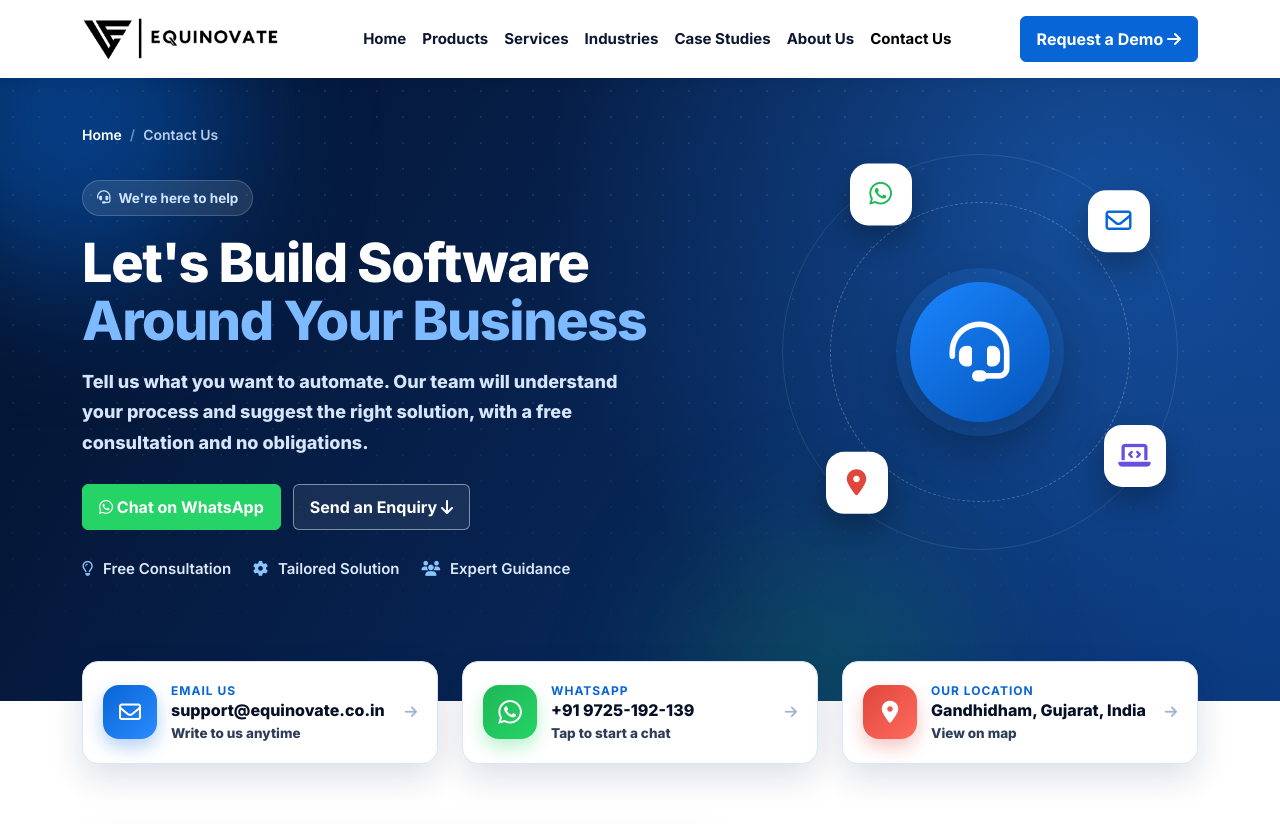
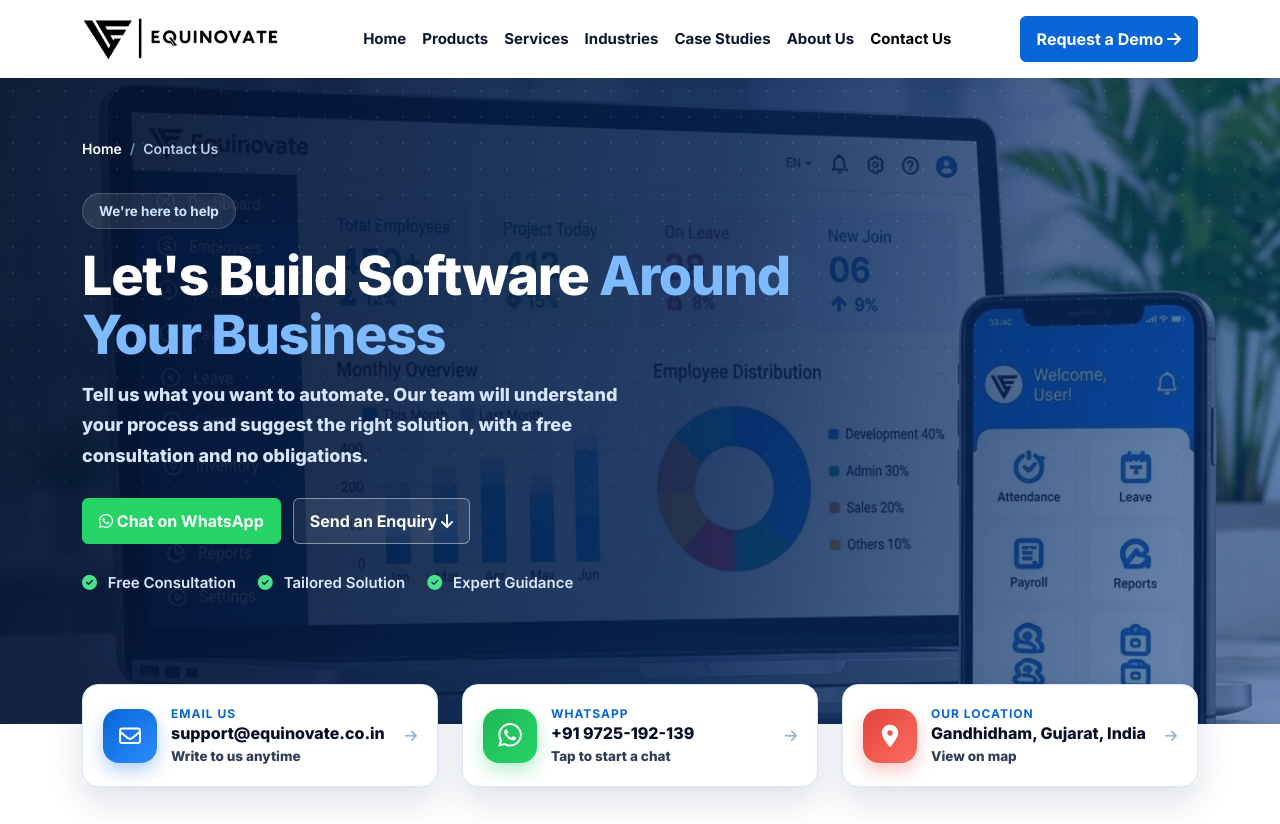
Before and after one commit to Akshattechie123/Equinovate, a plain HTML site: page contact.html in a window 1280 px wide. Shown: the top 824 px of the page. Drawn offline with nearby package versions, Linux system fonts and the light colour scheme.

Commit message:
Update contact page

```diff
--- a/contact.html
+++ b/contact.html
@@ -18,6 +18,9 @@
 
     <!-- Font Awesome -->
     <link rel="stylesheet" href="https://cdnjs.cloudflare.com/ajax/libs/font-awesome/6.5.2/css/all.min.css">
+
+    <!-- AOS (Animate On Scroll) -->
+    <link rel="stylesheet" href="https://cdnjs.cloudflare.com/ajax/libs/aos/2.3.4/aos.css">
 
     <!-- Custom CSS -->
     <link rel="stylesheet" href="css/style.css">
@@ -62,26 +65,23 @@
 
 <!-- PAGE HEADER -->
 <section class="c-hero">
-    <span class="c-glow c-glow-1"></span>
-    <span class="c-glow c-glow-2"></span>
+    <div class="container position-relative">
+        <div class="row">
 
-    <div class="container position-relative">
-        <div class="row align-items-center g-5">
-
-            <div class="col-lg-7">
-                <nav aria-label="breadcrumb">
+            <div class="col-lg-8">
+                <nav aria-label="breadcrumb" data-aos="fade-down">
                     <ol class="c-breadcrumb">
                         <li><a href="index.html#home">Home</a></li>
                         <li aria-current="page">Contact Us</li>
                     </ol>
                 </nav>
 
-                <span class="c-pill"><i class="fa-solid fa-headset"></i> We're here to help</span>
-                <h1>Let's Build Software <span>Around Your Business</span></h1>
-                <p>Tell us what you want to automate. Our team will understand your process and suggest the right solution, with a free consultation and no obligations.</p>
+                <span class="c-pill" data-aos="fade-up">We're here to help</span>
+                <h1 data-aos="fade-up" data-aos-delay="100">Let's Build Software <span>Around Your Business</span></h1>
+                <p data-aos="fade-up" data-aos-delay="200">Tell us what you want to automate. Our team will understand your process and suggest the right solution, with a free consultation and no obligations.</p>
 
-                <div class="c-hero-actions">
-                    <a href="https://wa.me/919725192139" target="_blank" rel="noopener noreferrer" class="btn btn-whatsapp">
+                <div class="c-hero-actions" data-aos="fade-up" data-aos-delay="300">
+                    <a href="https://wa.me/919725192139?text=Hello%20Equinovate%20Team%2C%0A%0AI%20visited%20your%20website%20and%20would%20like%20to%20know%20more%20about%20your%20software%20solutions.%20Please%20get%20in%20touch%20with%20me.%0A%0AThank%20you." target="_blank" rel="noopener noreferrer" class="btn btn-whatsapp">
                         <i class="fa-brands fa-whatsapp"></i> Chat on WhatsApp
                     </a>
                     <a href="#enquiry" class="btn btn-light-outline">
@@ -89,22 +89,10 @@
                     </a>
                 </div>
 
-                <div class="c-chips">
-                    <span><i class="fa-regular fa-lightbulb"></i> Free Consultation</span>
-                    <span><i class="fa-solid fa-gear"></i> Tailored Solution</span>
-                    <span><i class="fa-solid fa-users"></i> Expert Guidance</span>
-                </div>
-            </div>
-
-            <div class="col-lg-5 d-none d-lg-block">
-                <div class="c-orbit" aria-hidden="true">
-                    <span class="c-ring c-ring-1"></span>
-                    <span class="c-ring c-ring-2"></span>
-                    <span class="c-core"><i class="fa-solid fa-headset"></i></span>
-                    <span class="c-float c-float-1"><i class="fa-brands fa-whatsapp"></i></span>
-                    <span class="c-float c-float-2"><i class="fa-regular fa-envelope"></i></span>
-                    <span class="c-float c-float-3"><i class="fa-solid fa-location-dot"></i></span>
-                    <span class="c-float c-float-4"><i class="fa-solid fa-laptop-code"></i></span>
+                <div class="c-chips" data-aos="fade-up" data-aos-delay="400">
+                    <span><i class="fa-solid fa-circle-check"></i> Free Consultation</span>
+                    <span><i class="fa-solid fa-circle-check"></i> Tailored Solution</span>
+                    <span><i class="fa-solid fa-circle-check"></i> Expert Guidance</span>
                 </div>
             </div>
 
@@ -118,8 +106,8 @@
     <div class="container">
         <div class="row g-3 g-lg-4">
 
-            <div class="col-md-6 col-lg-4 c-rv">
-                <a class="c-card" href="mailto:support@equinovate.co.in">
+            <div class="col-md-6 col-lg-4" data-aos="fade-up" data-aos-delay="0">
+                <a class="c-card" href="mailto:support@equinovate.co.in?subject=Enquiry%20about%20Equinovate%20Software%20Solutions&body=Hello%20Equinovate%20Team%2C%0D%0A%0D%0AI%20would%20like%20to%20know%20more%20about%20your%20software%20solutions.%0D%0A%0D%0AName%3A%20%0D%0ACompany%3A%20%0D%0AMobile%3A%20%0D%0ARequirement%20%28ERP%20%2F%20HRMS%20%2F%20Custom%20Software%20%2F%20Mobile%20App%20%2F%20SAP%29%3A%20%0D%0A%0D%0AThank%20you.">
                     <span class="c-icon"><i class="fa-regular fa-envelope"></i></span>
                     <div>
                         <small>Email Us</small>
@@ -130,8 +118,8 @@
                 </a>
             </div>
 
-            <div class="col-md-6 col-lg-4 c-rv">
-                <a class="c-card" href="https://wa.me/919725192139" target="_blank" rel="noopener noreferrer">
+            <div class="col-md-6 col-lg-4" data-aos="fade-up" data-aos-delay="100">
+                <a class="c-card" href="https://wa.me/919725192139?text=Hello%20Equinovate%20Team%2C%0A%0AI%20visited%20your%20website%20and%20would%20like%20to%20know%20more%20about%20your%20software%20solutions.%20Please%20get%20in%20touch%20with%20me.%0A%0AThank%20you." target="_blank" rel="noopener noreferrer">
                     <span class="c-icon c-icon-wa"><i class="fa-brands fa-whatsapp"></i></span>
                     <div>
                         <small>WhatsApp</small>
@@ -142,7 +130,7 @@
                 </a>
             </div>
 
-            <div class="col-md-12 col-lg-4 c-rv">
+            <div class="col-md-12 col-lg-4" data-aos="fade-up" data-aos-delay="200">
                 <a class="c-card" href="#map">
                     <span class="c-icon c-icon-loc"><i class="fa-solid fa-location-dot"></i></span>
                     <div>
@@ -164,7 +152,7 @@
     <div class="container">
         <div class="row g-4 align-items-stretch">
 
-            <div class="col-lg-7 c-rv">
+            <div class="col-lg-7" data-aos="fade-right">
                 <div class="c-form-card">
                     <span class="section-label">ENQUIRY FORM</span>
                     <h2>Send Us Your Requirement</h2>
@@ -240,7 +228,7 @@
                 </div>
             </div>
 
-            <div class="col-lg-5 c-rv">
+            <div class="col-lg-5" data-aos="fade-left" data-aos-delay="150">
                 <aside class="c-side">
                     <span class="c-side-deco" aria-hidden="true"></span>
                     <span class="section-label">WHAT HAPPENS NEXT</span>
@@ -262,8 +250,8 @@
                     </ol>
 
                     <div class="c-direct">
-                        <a href="https://wa.me/919725192139" target="_blank" rel="noopener noreferrer"><i class="fa-brands fa-whatsapp"></i> +91 9725-192-139</a>
-                        <a href="mailto:support@equinovate.co.in"><i class="fa-regular fa-envelope"></i> support@equinovate.co.in</a>
+                        <a href="https://wa.me/919725192139?text=Hello%20Equinovate%20Team%2C%0A%0AI%20visited%20your%20website%20and%20would%20like%20to%20know%20more%20about%20your%20software%20solutions.%20Please%20get%20in%20touch%20with%20me.%0A%0AThank%20you." target="_blank" rel="noopener noreferrer"><i class="fa-brands fa-whatsapp"></i> +91 9725-192-139</a>
+                        <a href="mailto:support@equinovate.co.in?subject=Enquiry%20about%20Equinovate%20Software%20Solutions&body=Hello%20Equinovate%20Team%2C%0D%0A%0D%0AI%20would%20like%20to%20know%20more%20about%20your%20software%20solutions.%0D%0A%0D%0AName%3A%20%0D%0ACompany%3A%20%0D%0AMobile%3A%20%0D%0ARequirement%20%28ERP%20%2F%20HRMS%20%2F%20Custom%20Software%20%2F%20Mobile%20App%20%2F%20SAP%29%3A%20%0D%0A%0D%0AThank%20you."><i class="fa-regular fa-envelope"></i> support@equinovate.co.in</a>
                     </div>
 
                     <div class="c-follow">
@@ -272,7 +260,7 @@
                             <a href="https://www.instagram.com/equinovateitsolutionspvtltd/" target="_blank" rel="noopener noreferrer" class="social-instagram" aria-label="Instagram" title="Instagram"><i class="fa-brands fa-instagram"></i></a>
                             <a href="https://www.facebook.com/people/Equinovate-IT-Solutions-Private-Limited/61591953458714/" target="_blank" rel="noopener noreferrer" class="social-facebook" aria-label="Facebook" title="Facebook"><i class="fa-brands fa-facebook-f"></i></a>
                             <a href="https://www.linkedin.com/company/equinovate-it-solution/" target="_blank" rel="noopener noreferrer" class="social-linkedin" aria-label="LinkedIn" title="LinkedIn"><i class="fa-brands fa-linkedin-in"></i></a>
-                            <a href="https://wa.me/919725192139" target="_blank" rel="noopener noreferrer" class="social-whatsapp" aria-label="WhatsApp" title="WhatsApp"><i class="fa-brands fa-whatsapp"></i></a>
+                            <a href="https://wa.me/919725192139?text=Hello%20Equinovate%20Team%2C%0A%0AI%20visited%20your%20website%20and%20would%20like%20to%20know%20more%20about%20your%20software%20solutions.%20Please%20get%20in%20touch%20with%20me.%0A%0AThank%20you." target="_blank" rel="noopener noreferrer" class="social-whatsapp" aria-label="WhatsApp" title="WhatsApp"><i class="fa-brands fa-whatsapp"></i></a>
                         </div>
                     </div>
                 </aside>
@@ -286,14 +274,14 @@
 <!-- FAQ -->
 <section class="c-faq">
     <div class="container">
-        <div class="text-center mb-4">
+        <div class="text-center mb-4" data-aos="fade-up">
             <span class="section-label">QUICK ANSWERS</span>
             <h2>Frequently Asked Questions</h2>
         </div>
 
         <div class="accordion c-accordion" id="faqList">
 
-            <div class="accordion-item">
+            <div class="accordion-item" data-aos="fade-up" data-aos-delay="0">
                 <h3 class="accordion-header">
                     <button class="accordion-button" type="button" data-bs-toggle="collapse" data-bs-target="#faq1" aria-expanded="true" aria-controls="faq1">
                         What kind of software does Equinovate build?
@@ -304,7 +292,7 @@
                 </div>
             </div>
 
-            <div class="accordion-item">
+            <div class="accordion-item" data-aos="fade-up" data-aos-delay="100">
                 <h3 class="accordion-header">
                     <button class="accordion-button collapsed" type="button" data-bs-toggle="collapse" data-bs-target="#faq2" aria-expanded="false" aria-controls="faq2">
                         Can the software be customised for my business?
@@ -315,7 +303,7 @@
                 </div>
             </div>
 
-            <div class="accordion-item">
+            <div class="accordion-item" data-aos="fade-up" data-aos-delay="200">
                 <h3 class="accordion-header">
                     <button class="accordion-button collapsed" type="button" data-bs-toggle="collapse" data-bs-target="#faq3" aria-expanded="false" aria-controls="faq3">
                         Do you offer a free demo or consultation?
@@ -326,7 +314,7 @@
                 </div>
             </div>
 
-            <div class="accordion-item">
+            <div class="accordion-item" data-aos="fade-up" data-aos-delay="300">
                 <h3 class="accordion-header">
                     <button class="accordion-button collapsed" type="button" data-bs-toggle="collapse" data-bs-target="#faq4" aria-expanded="false" aria-controls="faq4">
                         What is the best way to reach the team quickly?
@@ -345,12 +333,12 @@
 <!-- MAP -->
 <section class="c-map-section" id="map">
     <div class="container">
-        <div class="text-center mb-4">
+        <div class="text-center mb-4" data-aos="fade-up">
             <span class="section-label">FIND US</span>
             <h2>Visit Us in Gandhidham, Gujarat</h2>
         </div>
 
-        <div class="c-map">
+        <div class="c-map" data-aos="zoom-in">
             <iframe src="https://www.google.com/maps/embed?pb=!1m14!1m8!1m3!1d93147.31075597944!2d70.119053!3d23.066694!3m2!1i1024!2i768!4f13.1!3m3!1m2!1s0x3950b98e8bec0d97%3A0x9d6ccb522ee8f6e0!2sGandhidham%2C%20Gujarat%2C%20India!5e1!3m2!1sen!2sus!4v1795686969568!5m2!1sen!2sus" width="100%" height="450" style="border:0;" allowfullscreen="" loading="lazy" referrerpolicy="strict-origin-when-cross-origin" title="Equinovate location on Google Maps"></iframe>
 
             <div class="c-map-card">
@@ -369,14 +357,14 @@
 <!-- CTA BAND -->
 <section class="c-cta">
     <div class="container">
-        <div class="c-cta-box">
+        <div class="c-cta-box" data-aos="fade-up">
             <div>
                 <h2>Ready to automate your business?</h2>
                 <p>Talk to our team today and get a free consultation.</p>
             </div>
             <div class="c-cta-actions">
-                <a href="https://wa.me/919725192139" target="_blank" rel="noopener noreferrer" class="btn btn-whatsapp"><i class="fa-brands fa-whatsapp"></i> WhatsApp Us</a>
-                <a href="mailto:support@equinovate.co.in" class="btn btn-light-outline"><i class="fa-regular fa-envelope"></i> Email Us</a>
+                <a href="https://wa.me/919725192139?text=Hello%20Equinovate%20Team%2C%0A%0AI%20want%20to%20automate%20my%20business%20and%20would%20like%20a%20free%20consultation.%20Please%20get%20in%20touch%20with%20me.%0A%0AThank%20you." target="_blank" rel="noopener noreferrer" class="btn btn-whatsapp"><i class="fa-brands fa-whatsapp"></i> WhatsApp Us</a>
+                <a href="mailto:support@equinovate.co.in?subject=Enquiry%20about%20Equinovate%20Software%20Solutions&body=Hello%20Equinovate%20Team%2C%0D%0A%0D%0AI%20would%20like%20to%20know%20more%20about%20your%20software%20solutions.%0D%0A%0D%0AName%3A%20%0D%0ACompany%3A%20%0D%0AMobile%3A%20%0D%0ARequirement%20%28ERP%20%2F%20HRMS%20%2F%20Custom%20Software%20%2F%20Mobile%20App%20%2F%20SAP%29%3A%20%0D%0A%0D%0AThank%20you." class="btn btn-light-outline"><i class="fa-regular fa-envelope"></i> Email Us</a>
             </div>
         </div>
     </div>
@@ -401,9 +389,9 @@
                 <a href="https://www.instagram.com/equinovateitsolutionspvtltd/" target="_blank" rel="noopener noreferrer" class="social-instagram" aria-label="Instagram" title="Instagram"><i class="fa-brands fa-instagram"></i></a>
                 <a href="https://www.facebook.com/people/Equinovate-IT-Solutions-Private-Limited/61591953458714/" target="_blank" rel="noopener noreferrer" class="social-facebook" aria-label="Facebook" title="Facebook"><i class="fa-brands fa-facebook-f"></i></a>
                 <a href="https://www.linkedin.com/company/equinovate-it-solution/" target="_blank" rel="noopener noreferrer" class="social-linkedin" aria-label="LinkedIn" title="LinkedIn"><i class="fa-brands fa-linkedin-in"></i></a>
-                <a href="https://wa.me/919725192139" target="_blank" rel="noopener noreferrer" class="social-whatsapp" aria-label="WhatsApp: +91 9725-192-139" title="WhatsApp: +91 9725-192-139"><i class="fa-brands fa-whatsapp"></i></a>
+                <a href="https://wa.me/919725192139?text=Hello%20Equinovate%20Team%2C%0A%0AI%20want%20to%20automate%20my%20business%20and%20would%20like%20a%20free%20consultation.%20Please%20get%20in%20touch%20with%20me.%0A%0AThank%20you." target="_blank" rel="noopener noreferrer" class="social-whatsapp" aria-label="WhatsApp: +91 9725-192-139" title="WhatsApp: +91 9725-192-139"><i class="fa-brands fa-whatsapp"></i></a>
             </div>
-            <a class="footer-email" href="mailto:support@equinovate.co.in"><i class="fa-regular fa-envelope"></i> support@equinovate.co.in</a>
+            <a class="footer-email" href="mailto:support@equinovate.co.in?subject=Enquiry%20about%20Equinovate%20Software%20Solutions&body=Hello%20Equinovate%20Team%2C%0D%0A%0D%0AI%20would%20like%20to%20know%20more%20about%20your%20software%20solutions.%0D%0A%0D%0AName%3A%20%0D%0ACompany%3A%20%0D%0AMobile%3A%20%0D%0ARequirement%20%28ERP%20%2F%20HRMS%20%2F%20Custom%20Software%20%2F%20Mobile%20App%20%2F%20SAP%29%3A%20%0D%0A%0D%0AThank%20you."><i class="fa-regular fa-envelope"></i> support@equinovate.co.in</a>
             <a class="footer-top" href="#top">Back to Top ↑</a>
         </div>
 
@@ -416,6 +404,7 @@
 </button>
 
 <script src="https://cdn.jsdelivr.net/npm/bootstrap@5.3.3/dist/js/bootstrap.bundle.min.js"></script>
+<script src="https://cdnjs.cloudflare.com/ajax/libs/aos/2.3.4/aos.js"></script>
 <script src="js/contact.js"></script>
 </body>
 </html>
--- a/css/contact.css
+++ b/css/contact.css
@@ -4,11 +4,12 @@
 .c-hero {
     position: relative;
     overflow: hidden;
-    padding: 46px 0 120px;
+    padding: 60px 0 130px;
     color: #fff;
     background:
-        radial-gradient(circle at 85% 20%, rgba(43, 140, 255, .35), transparent 45%),
-        linear-gradient(120deg, #04122e 0%, #072555 55%, #0b3a80 100%);
+        linear-gradient(100deg, rgba(4, 18, 46, .95) 0%, rgba(7, 37, 85, .88) 55%, rgba(11, 58, 128, .55) 100%),
+        url("../images/contact-hero-bg.jpg") center 60% / cover no-repeat;
+    background-color: #072555;
 }
 
 .c-hero::before {
@@ -21,16 +22,6 @@
     mask-image: linear-gradient(180deg, #000 30%, transparent 100%);
     pointer-events: none;
 }
-
-.c-glow {
-    position: absolute;
-    border-radius: 50%;
-    filter: blur(70px);
-    pointer-events: none;
-}
-
-.c-glow-1 { width: 320px; height: 320px; background: rgba(8, 113, 232, .45); top: -120px; left: -90px; }
-.c-glow-2 { width: 280px; height: 280px; background: rgba(37, 211, 102, .16); bottom: -120px; right: 25%; }
 
 .c-breadcrumb {
     display: flex;
@@ -57,10 +48,8 @@
 .c-breadcrumb a:hover { text-decoration: underline; }
 
 .c-pill {
-    display: inline-flex;
-    align-items: center;
-    gap: 8px;
-    padding: 7px 14px;
+    display: inline-block;
+    padding: 7px 16px;
     border-radius: 50px;
     font-size: 13.5px;
     font-weight: 700;
@@ -130,62 +119,7 @@
     font-weight: 600;
 }
 
-.c-chips i { color: #8cc4ff; margin-right: 6px; }
-
-/* orbit illustration */
-.c-orbit {
-    position: relative;
-    width: 380px;
-    height: 380px;
-    margin: 0 auto;
-}
-
-.c-ring {
-    position: absolute;
-    border-radius: 50%;
-    border: 1.5px dashed rgba(255, 255, 255, .28);
-}
-
-.c-ring-1 { inset: 40px; }
-.c-ring-2 { inset: -8px; border-style: solid; border-color: rgba(255, 255, 255, .10); }
-
-.c-core {
-    position: absolute;
-    inset: 120px;
-    border-radius: 50%;
-    display: flex;
-    align-items: center;
-    justify-content: center;
-    font-size: 60px;
-    color: #fff;
-    background: linear-gradient(140deg, #1a86ff, #0553b8);
-    box-shadow: 0 0 0 14px rgba(43, 140, 255, .18), 0 20px 50px rgba(0, 0, 0, .35);
-}
-
-.c-float {
-    position: absolute;
-    width: 62px;
-    height: 62px;
-    border-radius: 18px;
-    display: flex;
-    align-items: center;
-    justify-content: center;
-    font-size: 26px;
-    color: #0b3673;
-    background: #fff;
-    box-shadow: 0 14px 30px rgba(0, 0, 0, .28);
-    animation: cFloat 5s ease-in-out infinite;
-}
-
-.c-float-1 { top: 6px;   left: 60px;  color: #1fb857; }
-.c-float-2 { top: 40px;  right: 20px; color: #0865d5; animation-delay: -1.2s; }
-.c-float-3 { bottom: 20px; left: 36px; color: #e0463c; animation-delay: -2.4s; }
-.c-float-4 { bottom: 54px; right: 4px; color: #6b4de0; animation-delay: -3.4s; }
-
-@keyframes cFloat {
-    0%, 100% { transform: translateY(0); }
-    50%      { transform: translateY(-12px); }
-}
+.c-chips i { color: #4be08a; margin-right: 7px; }
 
 /* ---------- Info cards ---------- */
 .c-info {
@@ -624,6 +558,15 @@
     .c-main { padding-top: 48px; }
 }
 
+@media (max-width: 767px) {
+    .c-hero {
+        background:
+            linear-gradient(180deg, rgba(4, 18, 46, .90), rgba(7, 37, 85, .84)),
+            url("../images/contact-hero-bg.jpg") center / cover no-repeat;
+        background-color: #072555;
+    }
+}
+
 @media (max-width: 575px) {
     .c-hero { padding: 28px 0 100px; }
     .c-hero p { font-size: 16px; }
@@ -655,6 +598,5 @@
     .c-cta-actions, .c-cta-actions .btn { width: 100%; }
 }
 
-@media (prefers-reduced-motion: reduce) {
-    .c-float { animation: none; }
-}
+/* keep AOS slide-in animations from causing sideways scroll */
+.c-main, .c-faq, .c-map-section, .c-cta { overflow-x: clip; }
--- a/js/contact.js
+++ b/js/contact.js
@@ -18,25 +18,17 @@ document.addEventListener("DOMContentLoaded", function () {
         });
     }
 
-    // Subtle scroll reveal (content stays visible if JS or IntersectionObserver is unavailable)
-    const targets = document.querySelectorAll(".c-rv");
-
-    if ("IntersectionObserver" in window &&
-        !window.matchMedia("(prefers-reduced-motion: reduce)").matches) {
-
-        const observer = new IntersectionObserver(function (entries, obs) {
-            entries.forEach(function (entry) {
-                if (entry.isIntersecting) {
-                    entry.target.classList.add("in-view");
-                    obs.unobserve(entry.target);
-                }
-            });
-        }, { threshold: 0.1 });
-
-        targets.forEach(function (el, i) {
-            el.style.setProperty("--reveal-delay", (i % 3) * 0.1 + "s");
-            el.classList.add("reveal");
-            observer.observe(el);
+    // AOS scroll animations (if the library fails to load, show content normally)
+    if (typeof AOS !== "undefined") {
+        AOS.init({
+            duration: 800,
+            easing: "ease-out-cubic",
+            once: true,
+            offset: 70
+        });
+    } else {
+        document.querySelectorAll("[data-aos]").forEach(function (el) {
+            el.removeAttribute("data-aos");
         });
     }
 
```
Also changed, not shown: images/contact-hero-bg.jpg (added).
